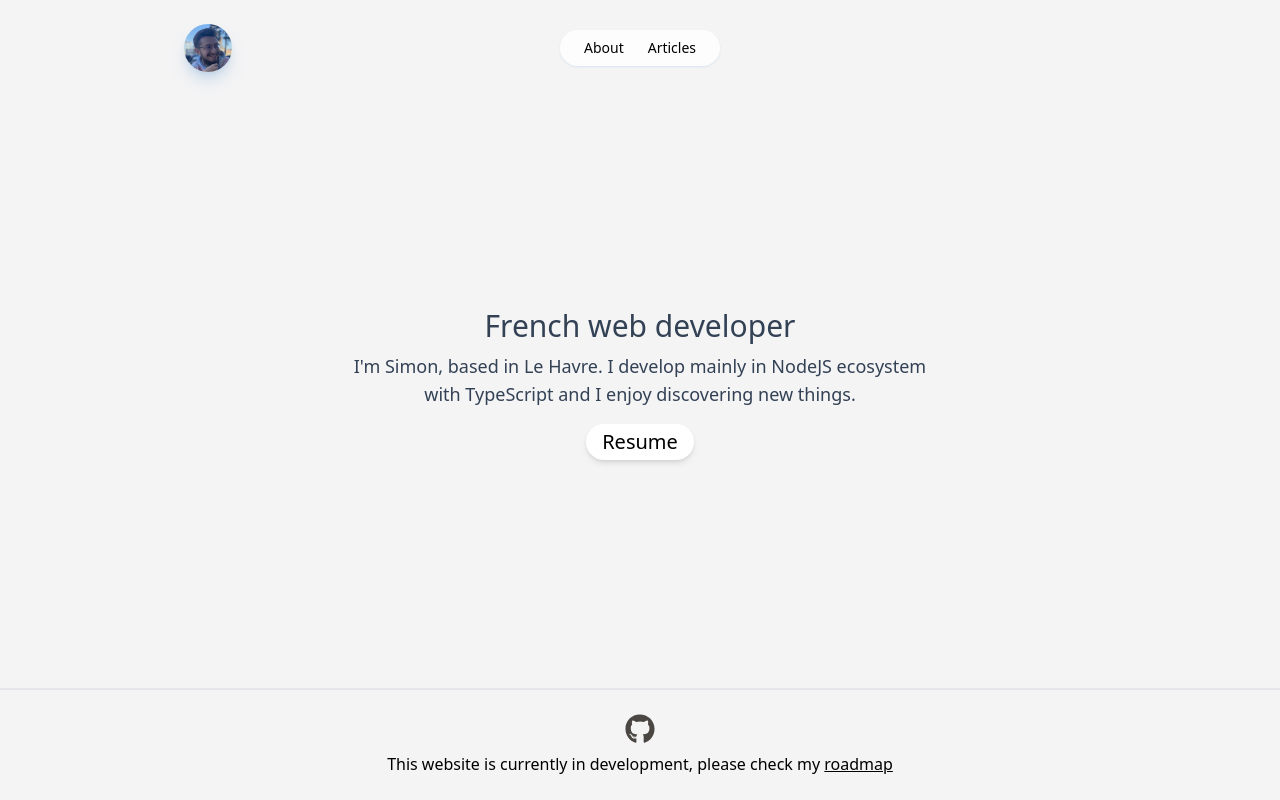
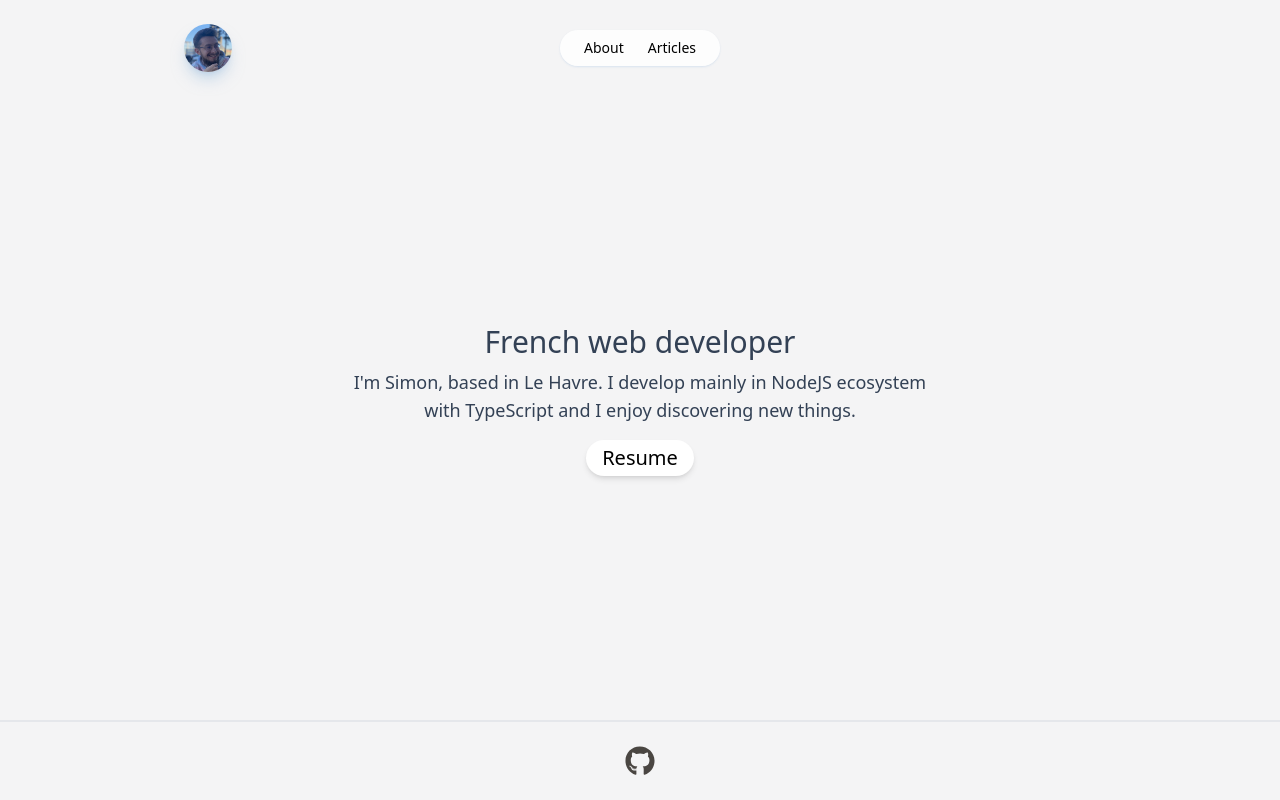
Before and after one commit to SimonHazard/simonhazard.github.io, a React (Vite) app: page /#/ in a window 1280 px wide. Built offline with nearby package versions, Linux system fonts and the light colour scheme.

Commit message:
bump packages

```diff
--- a/src/layout/Footer.tsx
+++ b/src/layout/Footer.tsx
@@ -10,17 +10,6 @@ const Footer = () => {
         >
           <FaGithub />
         </a>
-        <div className="text-center">
-          This website is currently in development, please check my{' '}
-          <span>
-            <a
-              className="underline hover:text-slate-900"
-              href="https://github.com/SimonHazard/simonhazard.com/blob/main/README.md"
-            >
-              roadmap
-            </a>
-          </span>
-        </div>
       </div>
     </footer>
   );
```
Also changed, not shown: package.json (+20 -20 lines), 1 other file (tests, documents, lock files or other folders).
